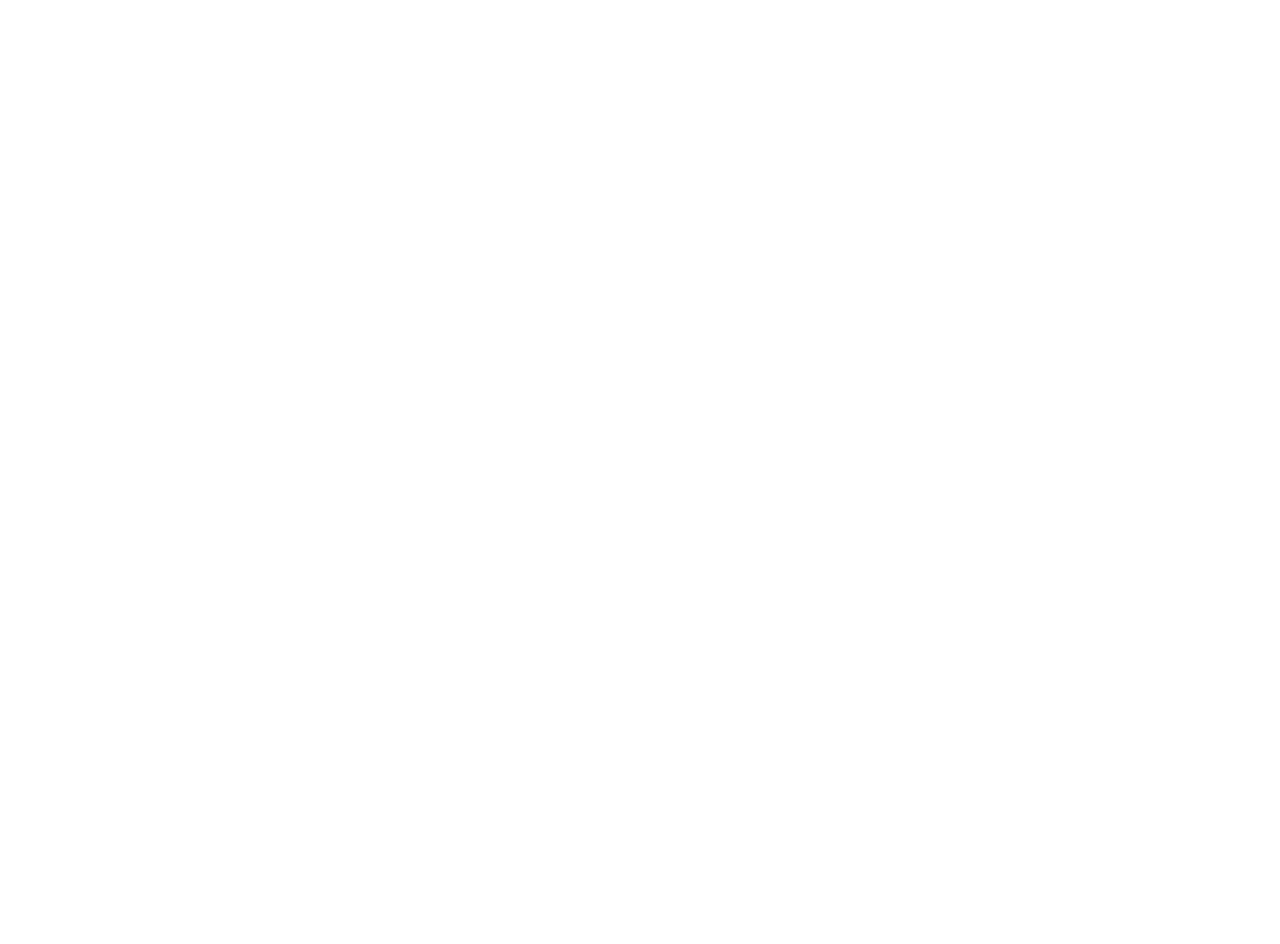
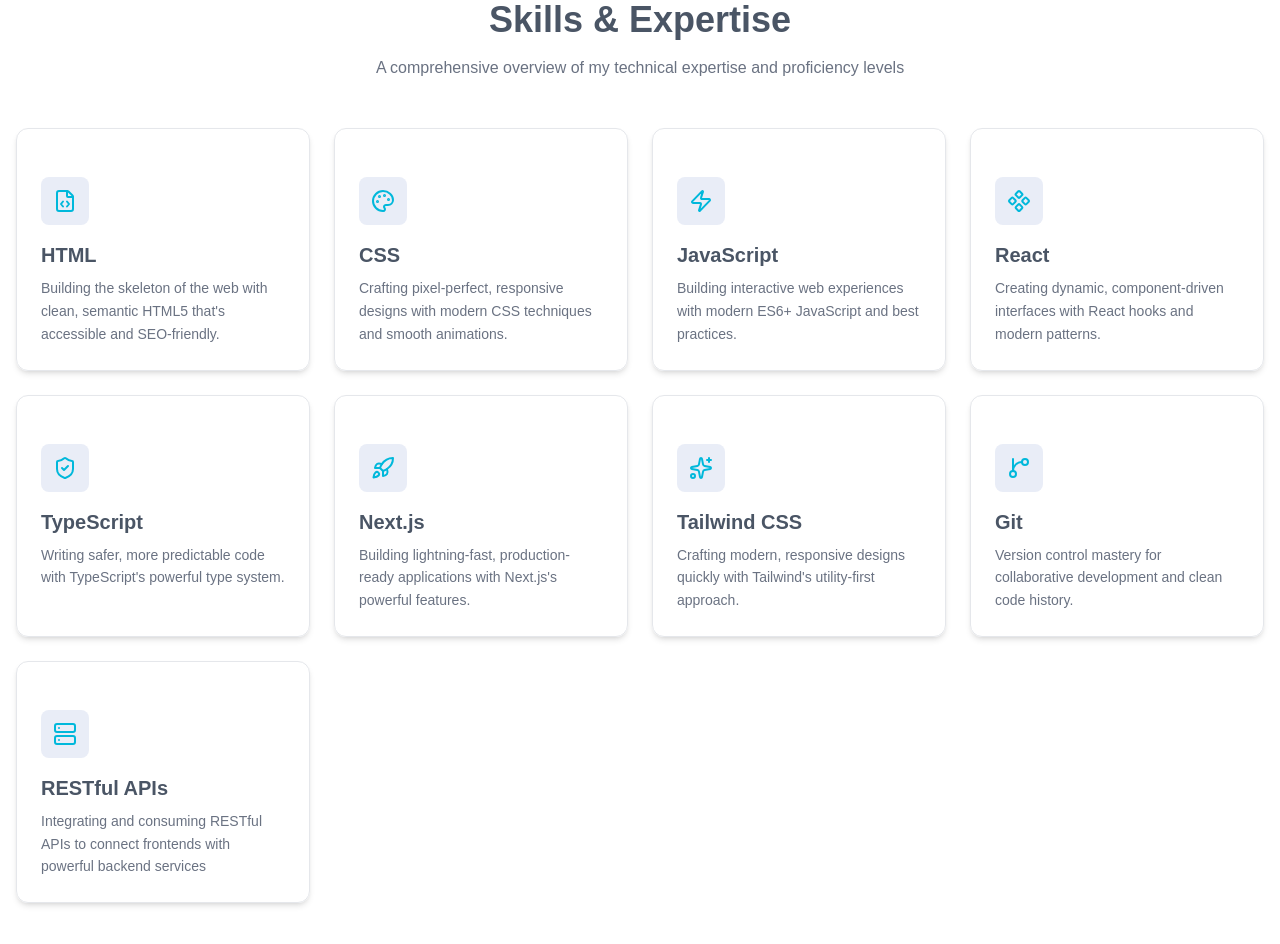
Before and after one commit to singh-ritu/Portfolio, a Next.js app: page / in a window 1280 px wide. Shown: the part 1460-2404 px from the top of the page. Before the commit the page ends 1364 px from the top, so only its background shows below. Built offline with nearby package versions, Linux system fonts and the light colour scheme.

Commit message:
feat: skill section added

```diff
--- a/app/components/About.jsx
+++ b/app/components/About.jsx
@@ -30,7 +30,7 @@
       <div className="container mx-auto px-4 cursor-pointer">
         <div className="text-center mb-12">
           <h2 className="text-3xl md:text-4xl font-bold mb-4 text-balance text-gray-600">Behind the code...</h2>
-          <p className="text-gray-500 text-md mx-auto text-pretty bg-pink-100 border border-pink-400 rounded-lg p-6 ">
+          <p className="text-gray-500 text-md mx-auto text-pretty bg-pink-100 border border-pink-400 shadow-md rounded-lg p-6 ">
             Hey there! I'm Ritu Singh, and my journey into frontend development began with a simple question:
             "How does the web actually work?" That curiosity sparked a passion that's now become my craft. Over the past year,
             I've honed my skills in React, Next.js, and Tailwind CSS, specializing in building web applications that are not just functional, but beautiful, performant, and accessible.
--- /dev/null
+++ b/app/components/Skills.jsx
@@ -0,0 +1,79 @@
+import { Component, FileCode, GitBranch, Palette, Sparkles, Rocket, Server, ShieldCheck, Zap } from "lucide-react"
+import { Card, CardContent } from "../ui/Card"
+export const Skills = () => {
+
+  const skills = [
+    {
+      title: "HTML",
+      description: "Building the skeleton of the web with clean, semantic HTML5 that's accessible and SEO-friendly.",
+      icon: FileCode
+    },
+    {
+      title: "CSS",
+      description: "Crafting pixel-perfect, responsive designs with modern CSS techniques and smooth animations.",
+      icon: Palette
+    },
+    {
+      title: "JavaScript",
+      description: "Building interactive web experiences with modern ES6+ JavaScript and best practices.",
+      icon: Zap
+    },
+    {
+      title: "React",
+      description: "Creating dynamic, component-driven interfaces with React hooks and modern patterns.",
+      icon: Component
+    },
+    {
+      title: "TypeScript",
+      description: "Writing safer, more predictable code with TypeScript's powerful type system.",
+      icon: ShieldCheck
+    },
+    {
+      title: "Next.js",
+      description: "Building lightning-fast, production-ready applications with Next.js's powerful features.",
+      icon: Rocket
+    },
+    {
+      title: "Tailwind CSS",
+      description: "Crafting modern, responsive designs quickly with Tailwind's utility-first approach.",
+      icon: Sparkles
+    },
+    {
+      title: "Git",
+      description: "Version control mastery for collaborative development and clean code history.",
+      icon: GitBranch
+    },
+    {
+      title: "RESTful APIs",
+      description: "Integrating and consuming RESTful APIs to connect frontends with powerful backend services",
+      icon: Server
+    }
+  ]
+  return (
+    <section className="py-16 md:py-24">
+      <div className="container mx-auto px-4 cursor-pointer">
+        <div className="text-center mb-12">
+          <h2 className="text-3xl md:text-4xl font-bold mb-4 text-balance text-gray-600">Skills & Expertise</h2>
+          <p className="text-gray-500 text-md mx-auto text-pretty">A comprehensive overview of my technical expertise and proficiency levels</p>
+        </div>
+        <div className="grid md:grid-cols-2 lg:grid-cols-4 gap-6">
+          {skills.map((skill) => {
+            const Icon = skill.icon
+            return (
+              <Card key={skill.title} className="shadow-md border border-gray-200 hover:border-cyan-400">
+                <CardContent className="pt-6">
+                  <div className="mb-4 inline-flex items-center justify-center w-12 h-12 rounded-lg bg-[#e9edf7]">
+                    <Icon className="h-6 w-6 text-cyan-500" />
+                  </div>
+                  <h3 className="text-xl font-semibold mb-2 text-gray-600">{skill.title}</h3>
+                  <p className="text-gray-500 text-sm leading-relaxed">{skill.description}</p>
+                </CardContent>
+              </Card>
+            )
+          })}
+        </div>
+
+      </div>
+    </section>
+  )
+}
--- a/app/page.js
+++ b/app/page.js
@@ -1,17 +1,19 @@
 "use client"
 import { About } from "./components/About";
-import Headers from "./components/Header";
+import { Header } from "./components/Header";
+import { Skills } from "./components/Skills";
 import { Intro } from "./components/Intro";
 
 export default function Home() {
 
   return (
     <div className="min-h-screen content-box">
-      <Headers />
+      <Header />
       <main>
         <div className="min-h-scre">
           <Intro />
           <About />
+          <Skills />
         </div>
       </main>
     </div >
```
Also changed, not shown: app/components/Header.jsx (+3 -4 lines).
